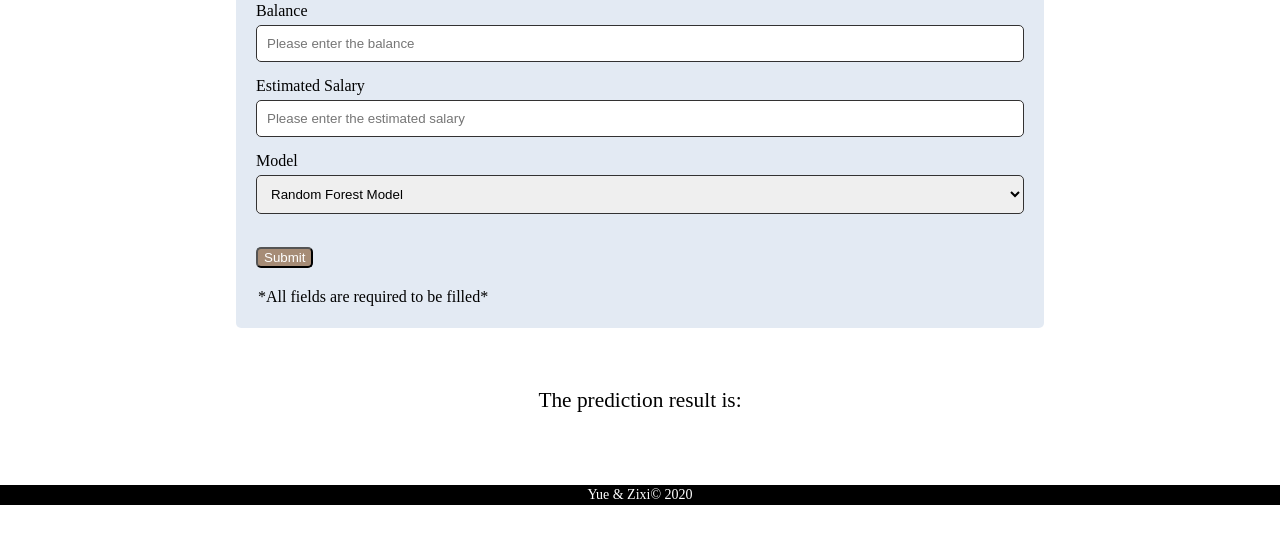
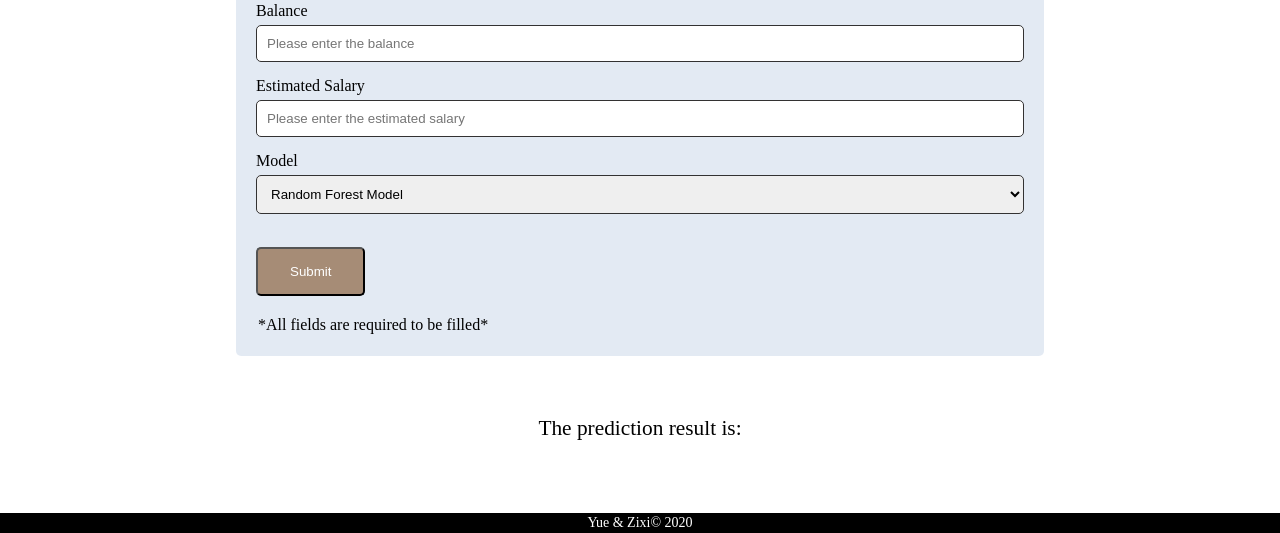
Before and after one commit to wyue20/Bank-Customer-Churn-Analysis, a Flask app: page / in a window 1280 px wide. Shown: the part 759-1292 px from the top of the page. Before the commit the page ends 1264 px from the top, so only its background shows below. Run offline with Flask 2, Linux system fonts and the light colour scheme; parts of the project's set-up code (start-up, migrations or seed data) failed here and were passed over; some libraries are stand-ins or nearby versions.

Commit message:
Update style.css

```diff
--- a/static/css/style.css
+++ b/static/css/style.css
@@ -369,6 +369,7 @@ button {
     display: inline-block;
     text-align: center;
     border-radius: 5px;
+    padding: 15px 32px;
     /* cursor: url("../images/cursor2.cur"), default */
   }
 
```
